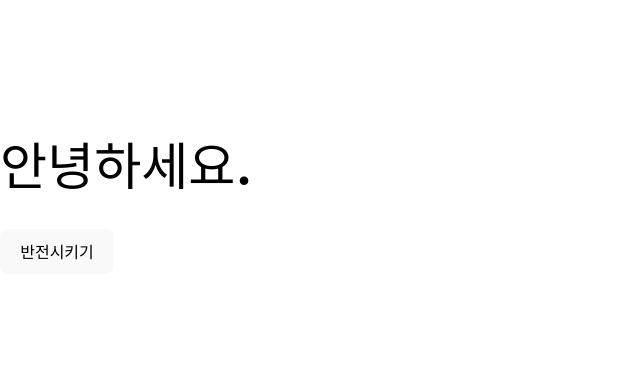
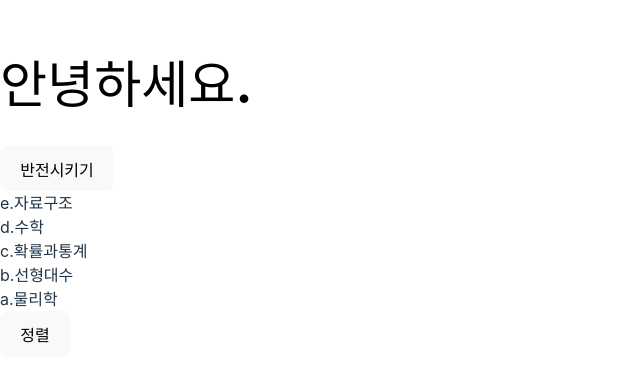
Before and after one commit to kang-heewon/doit-react-study, a React (Vite) app: page / in a window 1280 px wide. Shown: the part 211-592 px from the top of the page, without its empty margins (0-640 px from the left). Built offline with nearby package versions, Linux system fonts and the light colour scheme.

Commit message:
2주차 과제

```diff
--- a/src/App.tsx
+++ b/src/App.tsx
@@ -3,6 +3,11 @@ import './App.css'
 
 function App() {
   const [isBlack, setIsBlack] = useState(false);
+  const [homeworks, setHomeworks] = useState(["e.자료구조", "d.수학", "c.확률과통계", "b.선형대수", "a.물리학"])
+
+  const sort = () => {
+    setHomeworks([...homeworks.sort()])
+  }
 
   return (
     <div>
@@ -10,7 +15,10 @@ function App() {
         <h1 className={isBlack ? 'black': 'white'}>안녕하세요.</h1>
       </div>
 
-       <button onClick={() => setIsBlack((prev) => !prev)}>반전시키기</button>
+      <button onClick={() => setIsBlack((prev) => !prev)}>반전시키기</button>
+      {homeworks.map((homework) => <div key={homework}>{homework}</div>)}
+      <button onClick={sort}>정렬</button>
+
     </div>
   )
 }
```
